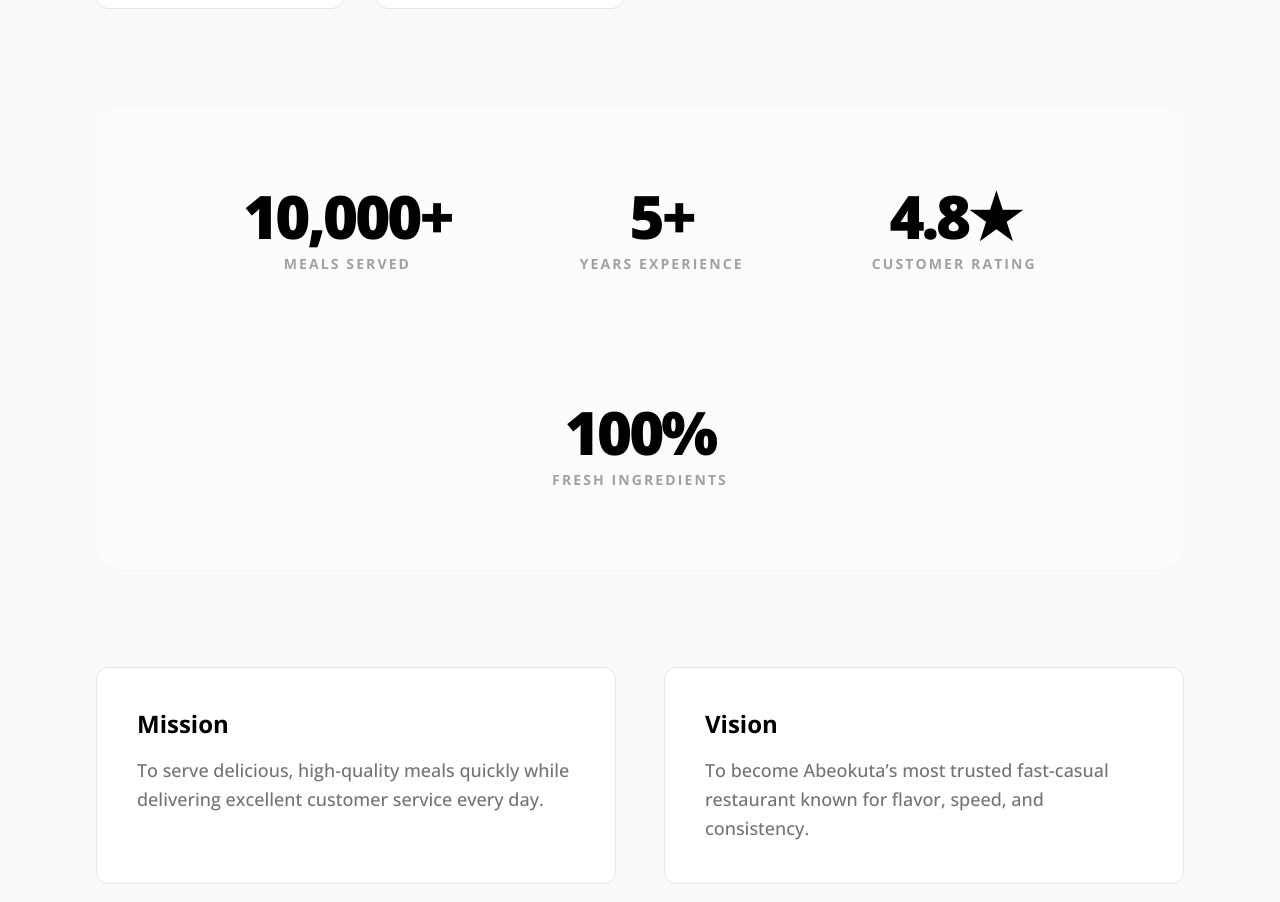
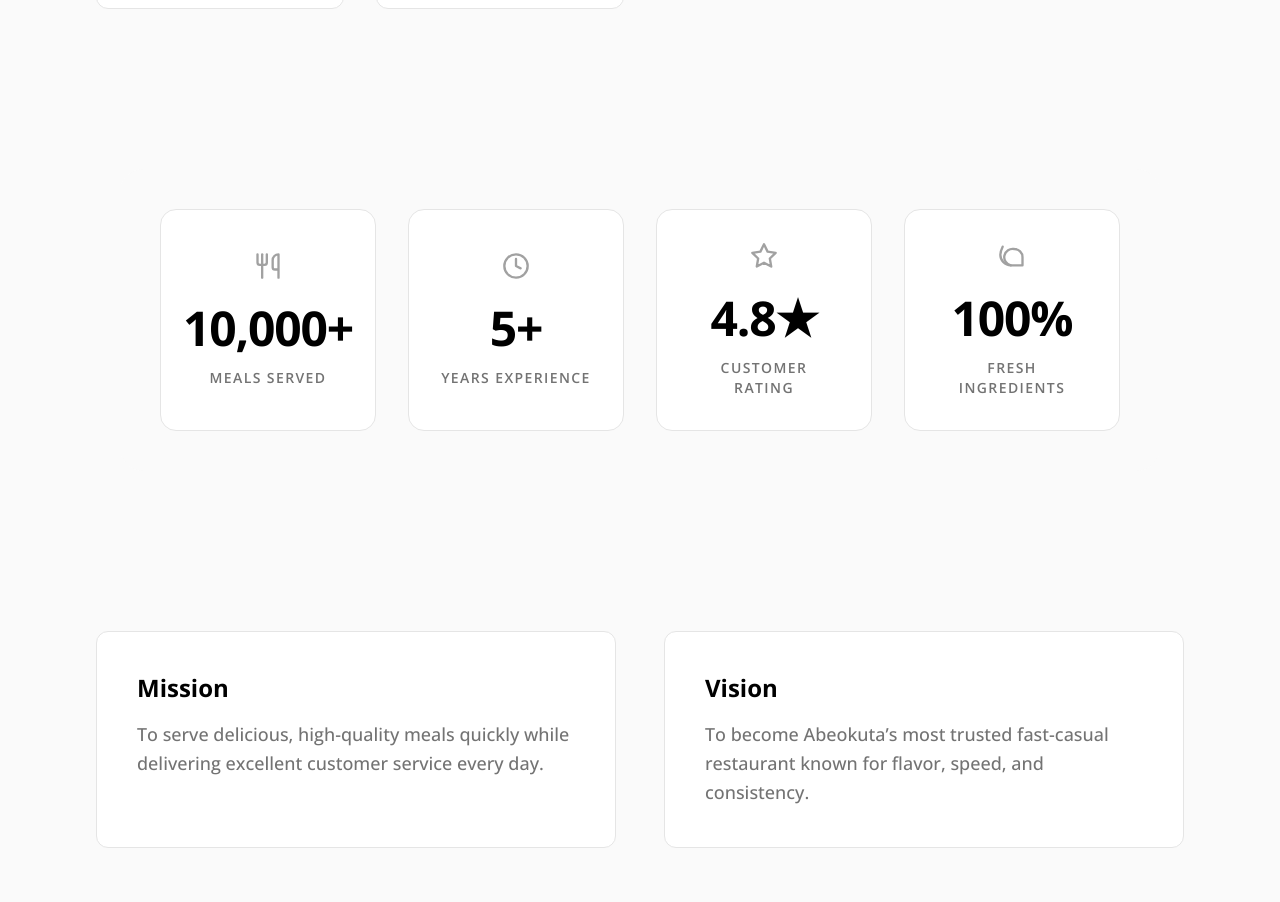
Before and after one commit to Ace-design2/wokcity-restaurant, a Next.js app: page /about in a window 1280 px wide. Shown: the part 2095-2997 px from the top of the page. Built offline with nearby package versions, Linux system fonts and the light colour scheme.

Commit message:
feat: Add and integrate a new `StatsSection` component to the about page, and include a new background image.

```diff
--- a/app/about/page.tsx
+++ b/app/about/page.tsx
@@ -3,6 +3,7 @@ import NavbarFloating from '@/components/NavbarFloating';
 import Link from 'next/link';
 import { Metadata } from 'next';
 import JourneySlider, { SlideData } from '@/components/JourneySlider';
+import StatsSection from '@/components/StatsSection';
 
 const journeySlides: SlideData[] = [
   {
@@ -175,14 +176,7 @@ export default function AboutPage() {
         </section>
 
         {/* 4. Stats Section — Trust Indicators */}
-        <section className="py-16 md:py-20 border-y border-neutral-100 bg-white/50 rounded-3xl">
-          <div className="flex flex-wrap justify-center items-center gap-12 sm:gap-20 md:gap-32 text-center px-4">
-            <StatItem value="10,000+" label="Meals Served" />
-            <StatItem value="5+" label="Years Experience" />
-            <StatItem value="4.8★" label="Customer Rating" />
-            <StatItem value="100%" label="Fresh Ingredients" />
-          </div>
-        </section>
+        <StatsSection />
 
         {/* 5. Mission & Vision Section */}
         <section className="grid grid-cols-1 md:grid-cols-2 gap-8 lg:gap-12">
@@ -259,13 +253,6 @@ const HighlightCard = ({ icon, title, description }: { icon: React.ReactNode, ti
   </div>
 );
 
-const StatItem = ({ value, label }: { value: string, label: string }) => (
-  <div className="flex flex-col items-center justify-center gap-2">
-    <span className="text-4xl md:text-5xl lg:text-6xl font-black text-black tracking-tighter">{value}</span>
-    <span className="text-xs md:text-sm font-bold text-neutral-400 uppercase tracking-[0.15em]">{label}</span>
-  </div>
-);
-
 const TeamCard = ({ image, name, role }: { image: string, name: string, role: string }) => (
   <div className="flex flex-col gap-5 group cursor-default">
     <div className="relative h-[380px] rounded-[1.5rem] overflow-hidden bg-neutral-100">
--- /dev/null
+++ b/components/StatsSection.tsx
@@ -0,0 +1,121 @@
+"use client";
+
+import React, { useEffect, useState, useRef } from 'react';
+
+const UtensilsIcon = () => (
+  <svg width="28" height="28" viewBox="0 0 24 24" fill="none" stroke="currentColor" strokeWidth="2" strokeLinecap="round" strokeLinejoin="round">
+    <path d="M3 2v7c0 1.1.9 2 2 2h4a2 2 0 0 0 2-2V2" />
+    <path d="M7 2v20" />
+    <path d="M21 15V2v0a5 5 0 0 0-5 5v6c0 1.1.9 2 2 2h3Zm0 0v7" />
+  </svg>
+);
+
+const ClockIcon = () => (
+  <svg width="28" height="28" viewBox="0 0 24 24" fill="none" stroke="currentColor" strokeWidth="2" strokeLinecap="round" strokeLinejoin="round">
+    <circle cx="12" cy="12" r="10" />
+    <polyline points="12 6 12 12 16 14" />
+  </svg>
+);
+
+const StarIcon = () => (
+  <svg width="28" height="28" viewBox="0 0 24 24" fill="none" stroke="currentColor" strokeWidth="2" strokeLinecap="round" strokeLinejoin="round">
+    <polygon points="12 2 15.09 8.26 22 9.27 17 14.14 18.18 21.02 12 17.77 5.82 21.02 7 14.14 2 9.27 8.91 8.26 12 2" />
+  </svg>
+);
+
+const LeafIcon = () => (
+  <svg width="28" height="28" viewBox="0 0 24 24" fill="none" stroke="currentColor" strokeWidth="2" strokeLinecap="round" strokeLinejoin="round">
+    <path d="M11 20A7 7 0 0 1 14 6a7 7 0 0 1 7 7v7h-7Z" />
+    <path d="M11 20c-5 0-9-4-9-9 0-3 1-5 2-7" />
+  </svg>
+);
+
+interface AnimatedCardProps {
+  target: number;
+  suffix: string;
+  label: string;
+  isFloat?: boolean;
+  icon: React.ReactNode;
+}
+
+const AnimatedCard = ({ target, suffix, label, isFloat = false, icon }: AnimatedCardProps) => {
+  const [count, setCount] = useState(0);
+  const [isVisible, setIsVisible] = useState(false);
+  const ref = useRef<HTMLDivElement>(null);
+
+  useEffect(() => {
+    const observer = new IntersectionObserver(
+      ([entry]) => {
+        if (entry.isIntersecting) {
+          setIsVisible(true);
+          observer.disconnect();
+        }
+      },
+      { threshold: 0.1 }
+    );
+    if (ref.current) observer.observe(ref.current);
+    return () => observer.disconnect();
+  }, []);
+
+  useEffect(() => {
+    if (!isVisible) return;
+    let startTimestamp: number | null = null;
+    const duration = 1500; // slightly longer for smoother effect
+    const step = (timestamp: number) => {
+      if (!startTimestamp) startTimestamp = timestamp;
+      const progress = Math.min((timestamp - startTimestamp) / duration, 1);
+      // easeOutQuart
+      const easeProgress = 1 - Math.pow(1 - progress, 4);
+      setCount(easeProgress * target);
+      if (progress < 1) {
+        window.requestAnimationFrame(step);
+      } else {
+        setCount(target);
+      }
+    };
+    window.requestAnimationFrame(step);
+  }, [isVisible, target]);
+
+  const displayValue = isFloat
+    ? count.toFixed(1)
+    : Math.floor(count).toLocaleString();
+
+  return (
+    <div
+      ref={ref}
+      className="rounded-2xl border border-neutral-200 bg-white p-4 md:p-8 text-center transition-all duration-300 hover:-translate-y-1 hover:shadow-md flex flex-col items-center justify-center gap-2 group"
+    >
+      <div className="text-neutral-400 mb-2 md:mb-4 group-hover:text-black transition-colors duration-300">
+        {icon}
+      </div>
+      <div className="text-3xl sm:text-4xl md:text-5xl font-bold tracking-tight text-black flex items-end">
+        <span>{displayValue}</span>
+        <span>{suffix}</span>
+      </div>
+      <div className="text-xs sm:text-sm text-neutral-500 tracking-wide md:tracking-widest uppercase mt-2 font-semibold">
+        {label}
+      </div>
+    </div>
+  );
+};
+
+export default function StatsSection() {
+  const stats = [
+    { icon: <UtensilsIcon />, target: 10000, suffix: "+", label: "Meals Served" },
+    { icon: <ClockIcon />, target: 5, suffix: "+", label: "Years Experience" },
+    { icon: <StarIcon />, target: 4.8, suffix: "★", label: "Customer Rating", isFloat: true },
+    { icon: <LeafIcon />, target: 100, suffix: "%", label: "Fresh Ingredients" },
+  ];
+
+  return (
+    <section className="w-full max-w-[1200px] mx-auto px-4 sm:px-6 py-16">
+      <div className="rounded-3xl bg-neutral-50 p-4 sm:p-6 md:p-10">
+        <div className="grid grid-cols-2 lg:grid-cols-4 gap-3 sm:gap-4 md:gap-8">
+          {stats.map((stat, idx) => (
+            <AnimatedCard key={idx} {...stat} />
+          ))}
+        </div>
+      </div>
+    </section>
+  );
+}
```
Also changed, not shown: public/images/background image.png (added).
